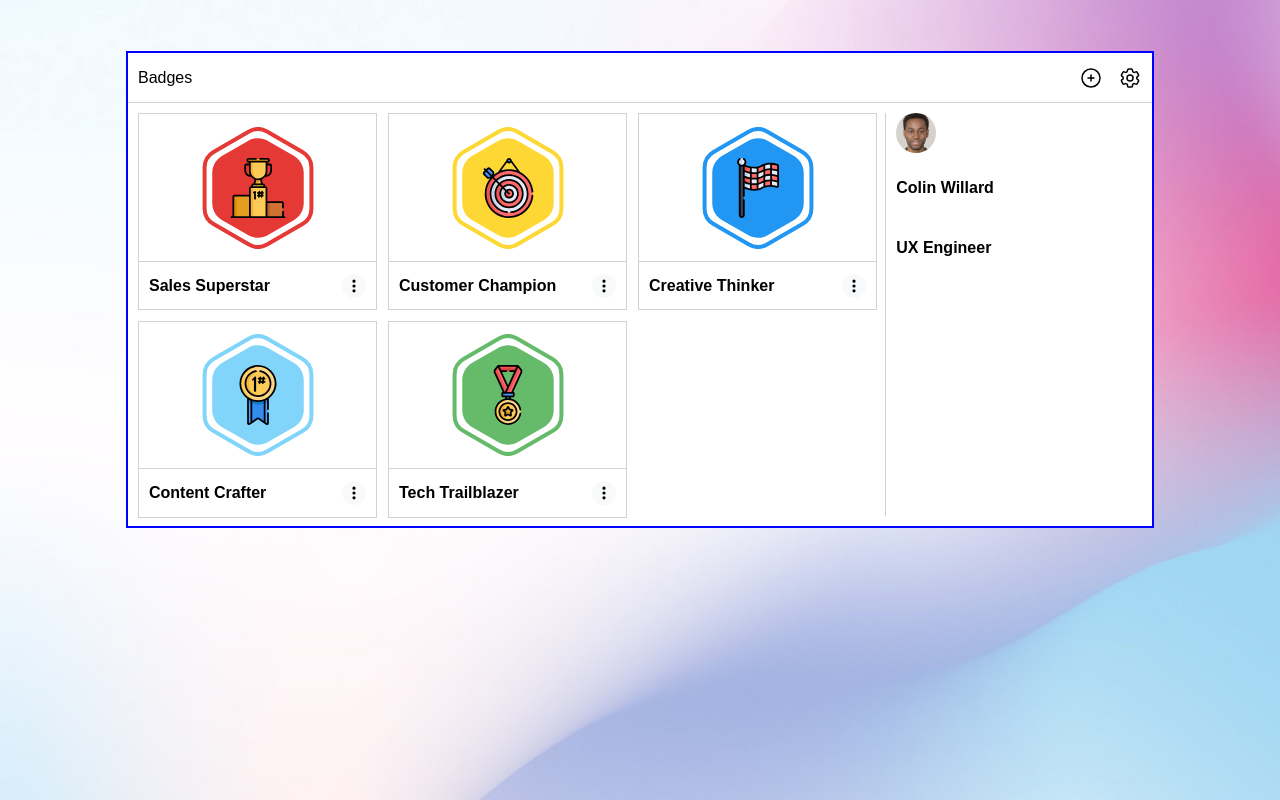
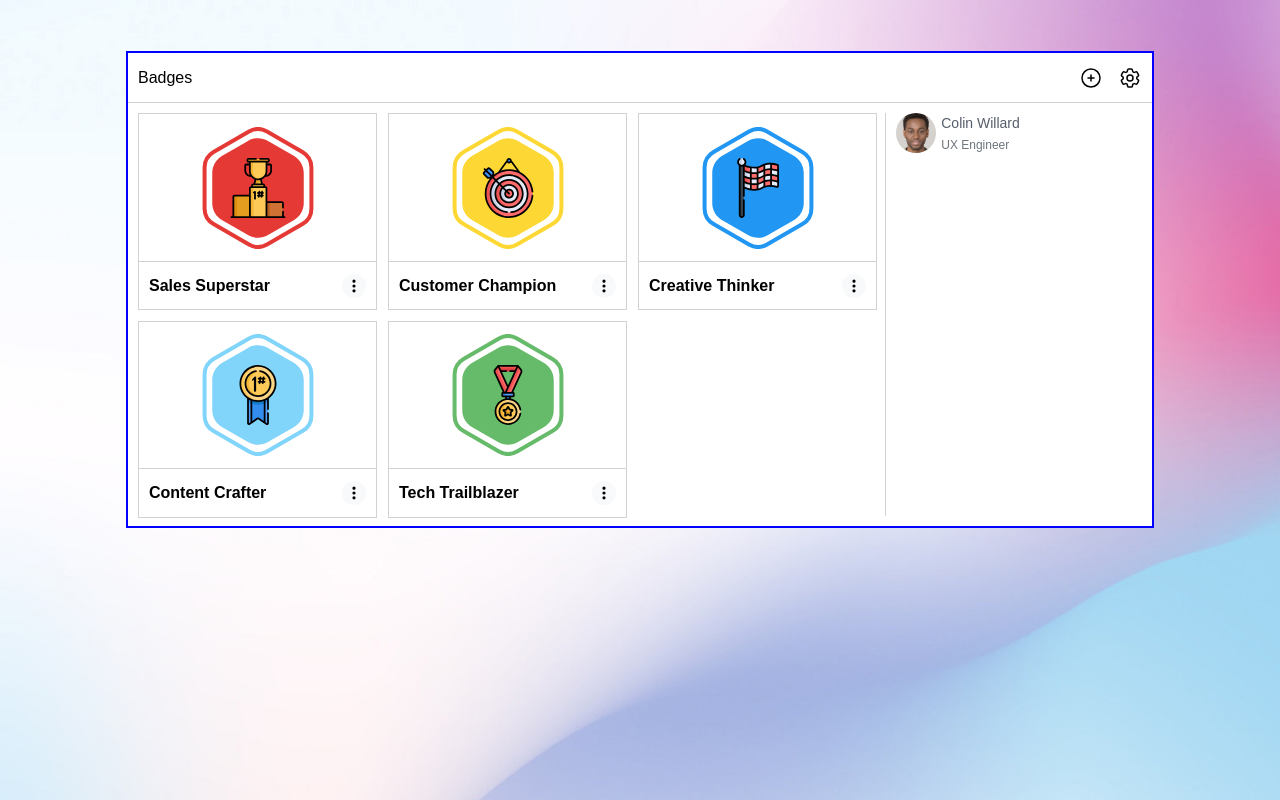
Before and after one commit to leoarthurwall/claromentis-ui, a React (Create React App) app: page / in a window 1280 px wide. Built offline with nearby package versions, Linux system fonts and the light colour scheme.

Commit message:
finished styling the User component

```diff
--- a/src/Components/Main/ProfileSection/ProfileSection.js
+++ b/src/Components/Main/ProfileSection/ProfileSection.js
@@ -12,7 +12,11 @@ const ProfileContainer = styled.section`
 const ProfileSection = () => {
   return (
     <ProfileContainer>
-      <User avatar={"assets/profile.png"} userName={"Colin Willard"} userRole={"UX Engineer"}/>
+      <User
+        avatar={"assets/profile.png"}
+        userName={"Colin Willard"}
+        userRole={"UX Engineer"}
+      />
     </ProfileContainer>
   );
 };
--- a/src/Components/Main/ProfileSection/User/User.js
+++ b/src/Components/Main/ProfileSection/User/User.js
@@ -4,6 +4,9 @@ import styled from "styled-components";
 const Container = styled.section`
   width: 100%;
   height: auto;
+  display: flex;
+  align-items: center;
+  gap: 5px;
 `;
 const UserImage = styled.img`
   height: 40px;
@@ -12,14 +15,25 @@ const UserImage = styled.img`
 `;
 
 const TextContainer = styled.div`
-display: flex;
-justified-content: center;
-flex-direction: column;
-`
-const Name = styled.h4``
+  display: flex;
+  justified-content: center;
+  flex-direction: column;
+  gap: 7px;
+`;
+const Name = styled.h4`
+  margin: 0;
+  font-weight: 400;
+  font-size: 14px;
+  color: #565e6c;
+`;
 
-const Role = styled.h4``
-const User = ({avatar, userName, userRole}) => {
+const Role = styled.h4`
+  margin: 0;
+  font-weight: 300;
+  font-size: 12px;
+  color: #6e757c;
+`;
+const User = ({ avatar, userName, userRole }) => {
   return (
     <Container>
       <UserImage src={avatar}></UserImage>
```
